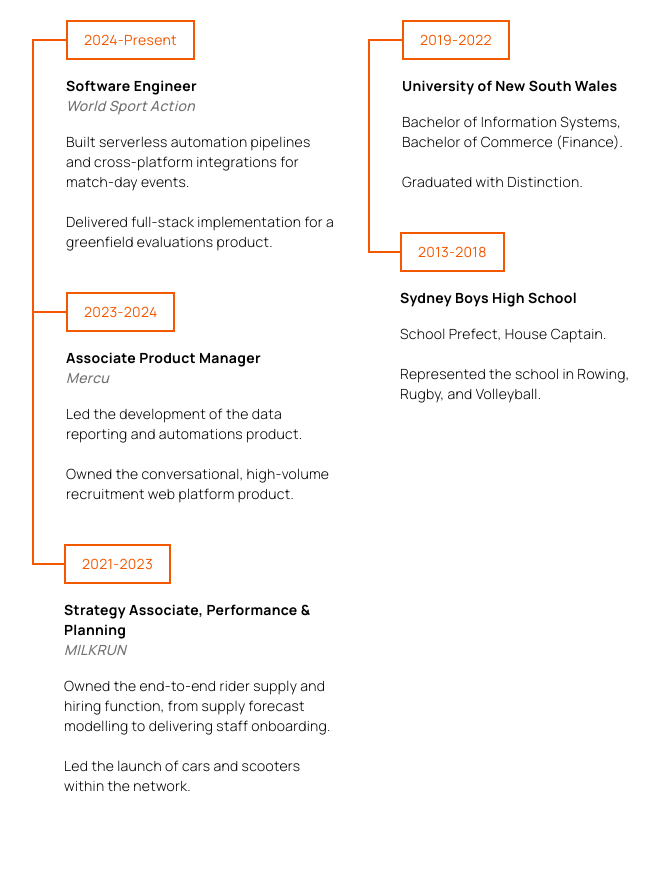
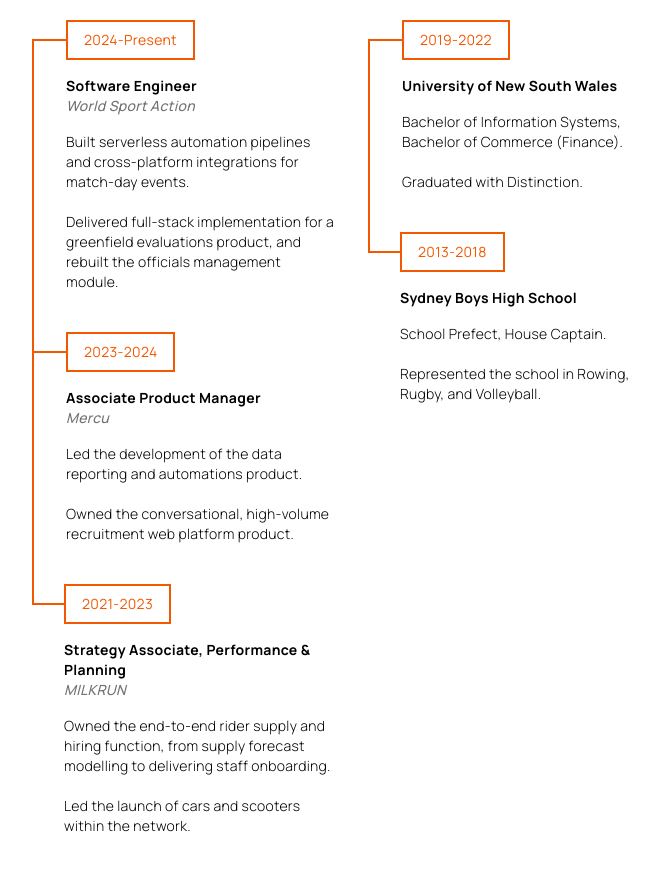
Before and after one commit to coolbmann/Personal-Portfolio, a React (Vite) app: page / in a window 1280 px wide. Shown: the part 1080-1962 px from the top of the page, without its empty margins (448-1107 px from the left). Built offline with nearby package versions, Linux system fonts and the light colour scheme.

Commit message:
Small update

```diff
--- a/src/pages/homepage/components/Experience.tsx
+++ b/src/pages/homepage/components/Experience.tsx
@@ -28,7 +28,7 @@
                 <br />
                 <br />
                 Delivered full-stack implementation for a greenfield evaluations
-                product.
+                product, and rebuilt the officials management module.
               </div>
             </div>
           </div>
```
